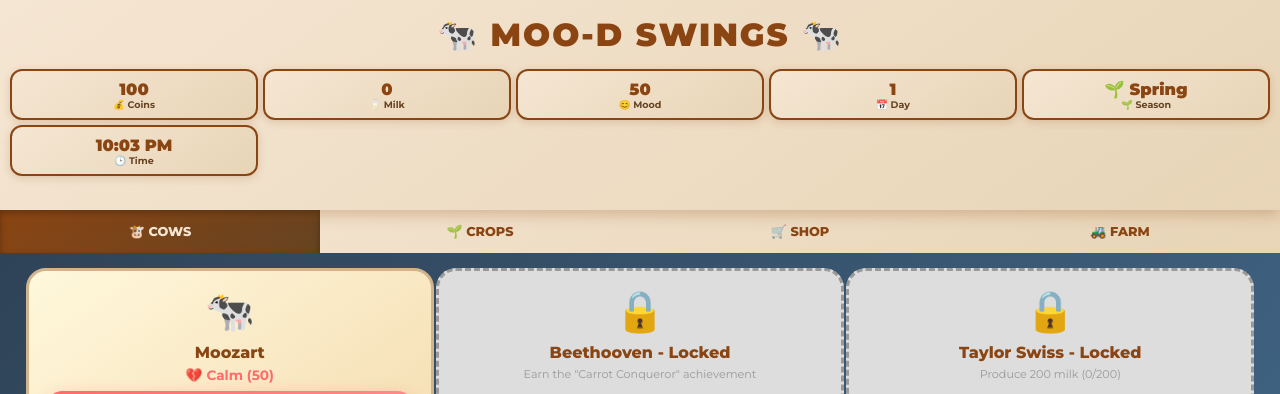
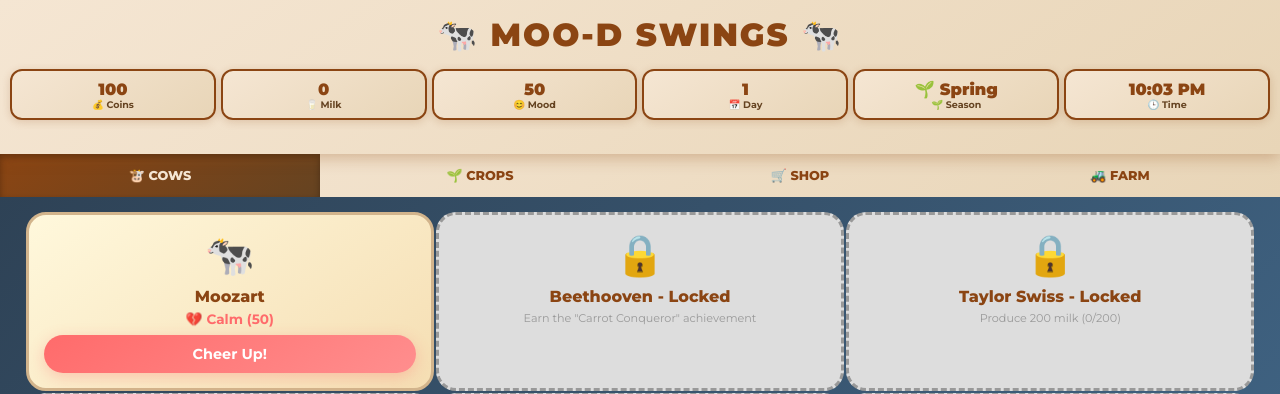
Before and after one commit to brentjlaf/moodswings, a PHP site: page / in a window 1280 px wide. Shown: the top 394 px of the page. Run offline with PHP 8.4, Linux system fonts and the light colour scheme.

Commit message:
Ensure stats display in one row

```diff
--- a/styles.css
+++ b/styles.css
@@ -51,7 +51,7 @@ body {
 
 .stats-bar {
     display: grid;
-    grid-template-columns: repeat(5, 1fr);
+    grid-template-columns: repeat(auto-fit, minmax(60px, 1fr));
     gap: 5px;
     padding: 10px 0;
 }
```
